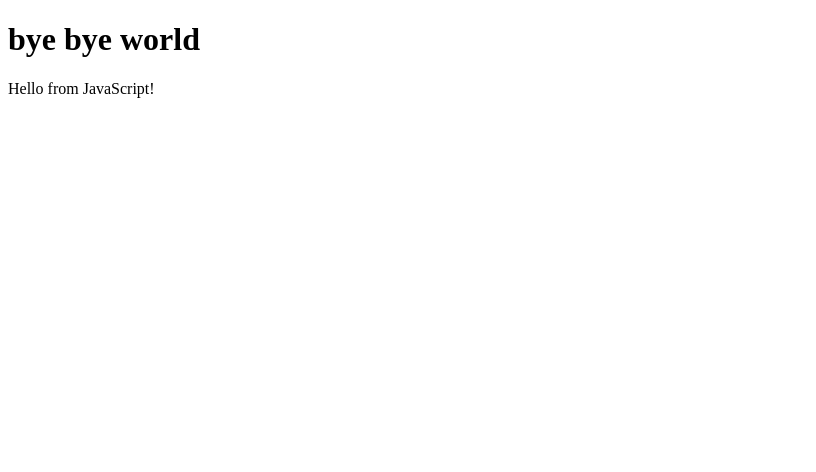
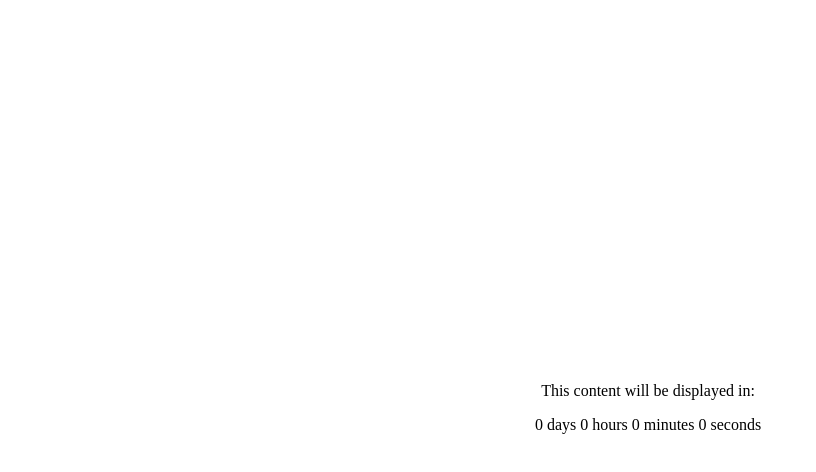
Before and after one commit to shakogit/SANDBOX, a plain HTML site: page mydemo/Timer_01/index.html in a window 1280 px wide. Shown: the whole page, without its empty margins (0-816 px from the left). Drawn offline with Linux system fonts and the light colour scheme.

Commit message:
css file upload

```diff
--- a/mydemo/Timer_01/app.js
+++ b/mydemo/Timer_01/app.js
@@ -1 +1 @@
-document.write('Hello from JavaScript!');
+//document.write('/js/');
--- a/mydemo/Timer_01/index.html
+++ b/mydemo/Timer_01/index.html
@@ -3,12 +3,24 @@
 <head>
     <meta charset="UTF-8">
     <meta name="viewport" content="width=device-width, initial-scale=1.0">
+    <link rel="stylesheet" href="style.css">
     <title>Document</title>
 </head>
 <body>
-    <!--header-->
-    <h1>bye bye world</h1>
-    <!--some text here-->
+    <!--Section elements: 1-->
+    <section id="timer">
+        <p>This content will be displayed in: </p>
+        <div class="timer_container">
+            <span id="days" role="timer">0 days</span>
+            <span id="hours" role="timer">0 hours</span>
+            <span id="minutes" role="timer">0 minutes</span>
+            <span id="seconds" role="timer">0 seconds</span>
+        </div>
+    </section>
+    <!--Section content: 2-->
+    <section id="content">
+        <h3>change page content after countdown up</h3>
+    </section>
 
     <script src="app.js"></script>
 </body>
--- /dev/null
+++ b/mydemo/Timer_01/style.css
@@ -0,0 +1,15 @@
+#timer{
+    position: fixed;
+    top: 0;
+    bottom: 0;
+    display: flex;
+    flex-direction: column;
+    min-height: 100vh;
+    justify-content: center;
+    align-items: center;
+    width: 100%;
+    z-index: 2;
+}
+#content{
+    opacity: 0;
+}
```
Also changed, not shown: mydemo/Timer_01/timer.txt (+21 -0 lines).
